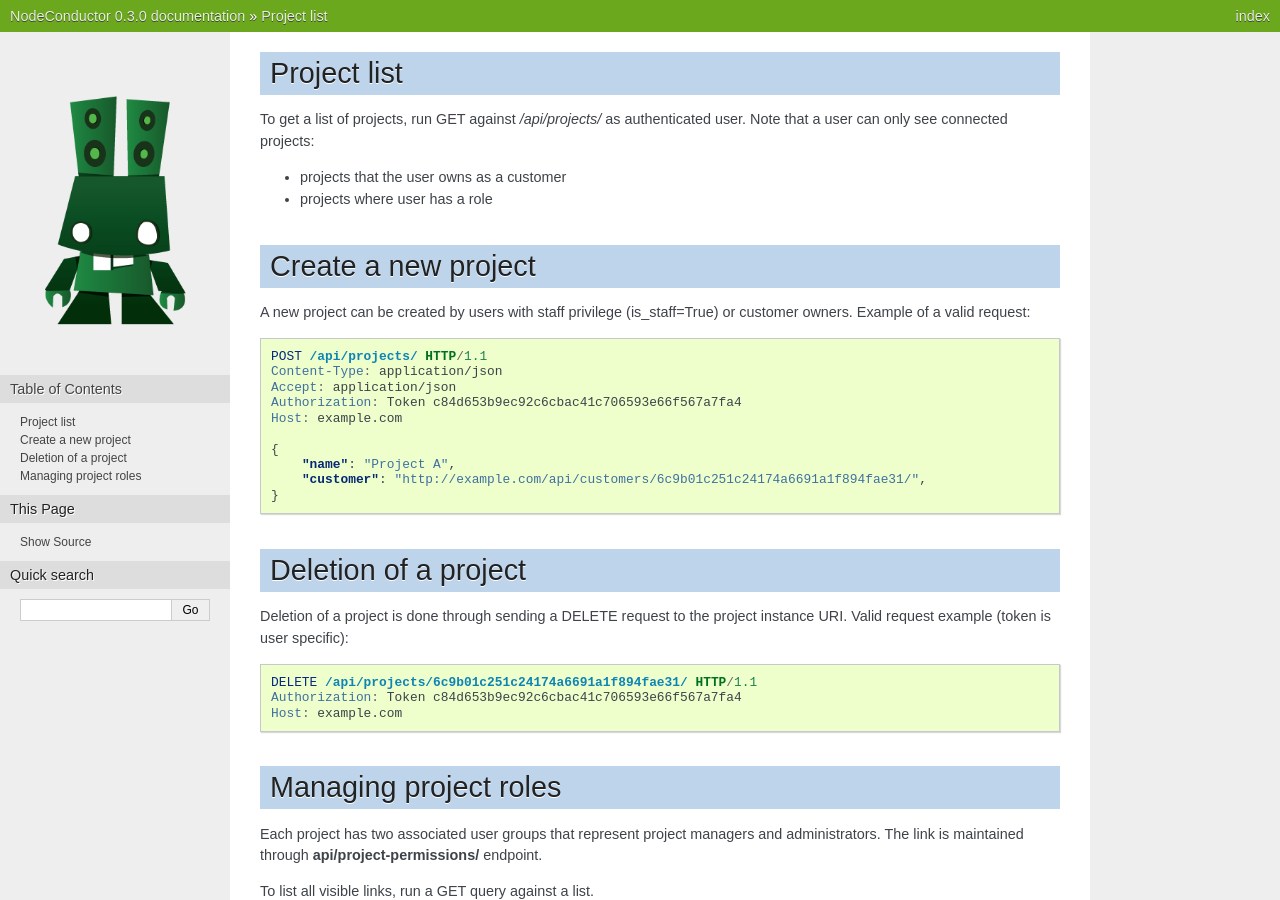
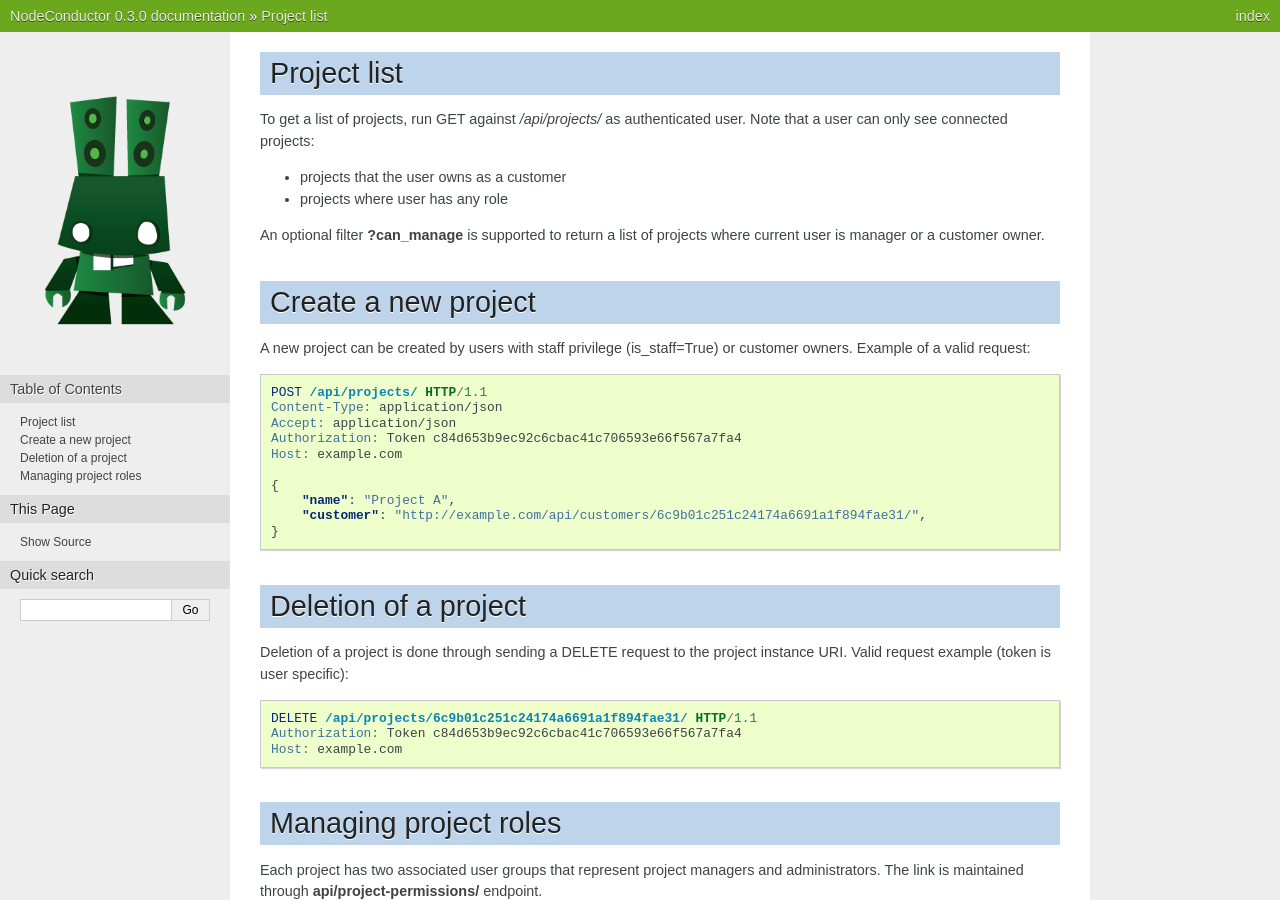
Before and after one commit to opennode/waldur-core, a Sphinx documentation site: the page built from docs/api/project.rst, in a window 1280 px wide and 900 px high. Built offline with Sphinx 7.4.7, drawn with Linux system fonts in a browser that asks for light colours.

Commit message:
Extend support for can_manage filter of projects

```diff
--- a/docs/api/project.rst
+++ b/docs/api/project.rst
@@ -5,7 +5,10 @@ To get a list of projects, run GET against */api/projects/* as authenticated use
 only see connected projects:
 
 - projects that the user owns as a customer
-- projects where user has a role
+- projects where user has any role
+
+An optional filter **?can_manage** is supported to return a list of projects where current user is manager or a customer
+owner.
 
 Create a new project
 ---------------------
```
Also changed, not shown: 1 other file.
